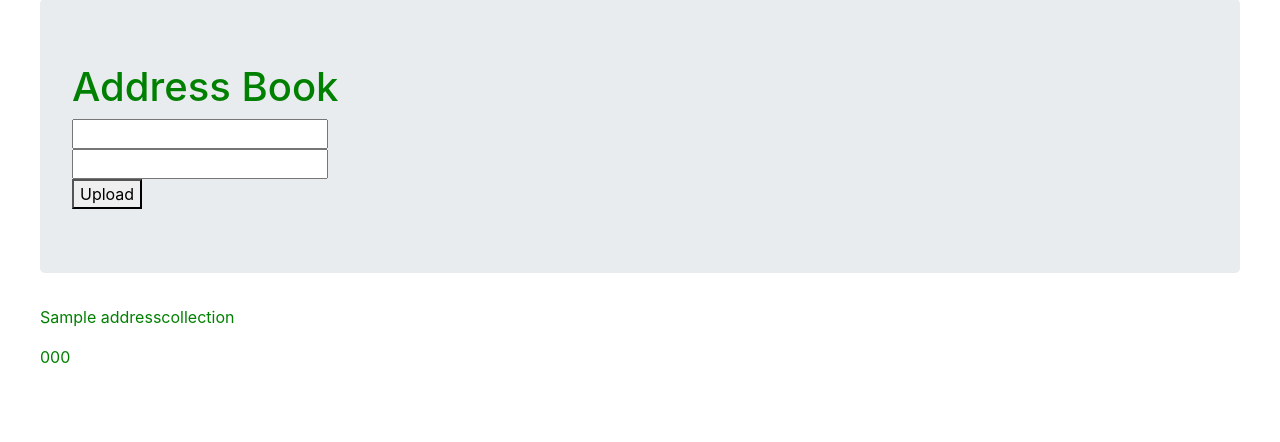
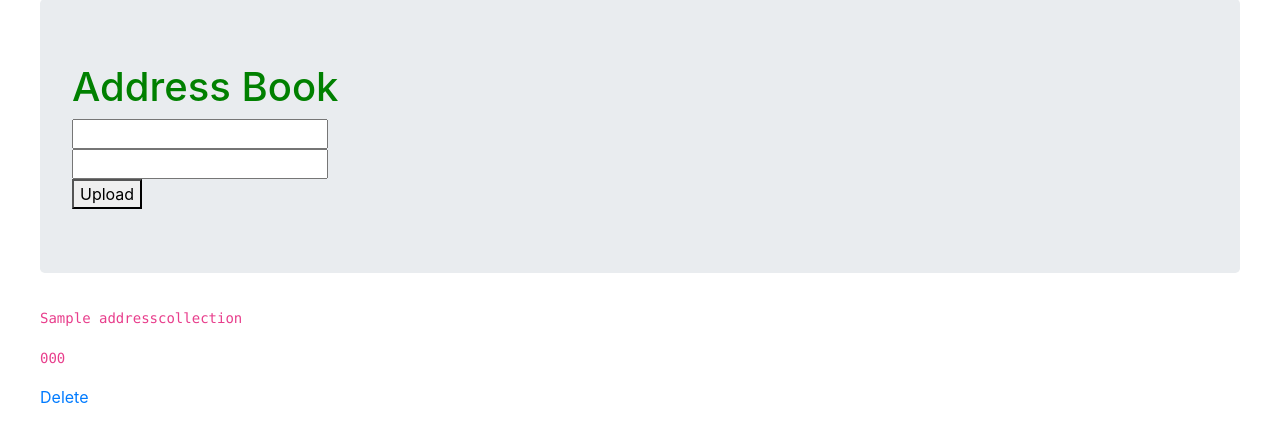
Before and after one commit to richardqlin/Address_Book, a Flask app: page / in a window 1280 px wide. Shown: the part 41-483 px from the top of the page. Run offline with Flask 2, Linux system fonts and the light colour scheme; a database or web service that is not in the repository returns one stand-in record (values such as "Sample title"); some libraries are stand-ins or nearby versions.

Commit message:
'thrid_version'

```diff
--- a/app.py
+++ b/app.py
@@ -1,6 +1,7 @@
 from flask import *
 from flask_bootstrap import Bootstrap
 from flask_pymongo import PyMongo
+from bson.objectid import ObjectId
 
 app = Flask('Address_Book')
 app.config['MONGO_URI'] ='mongodb://localhost:27017/address-book-db'
@@ -14,18 +15,21 @@ mongo = PyMongo(app)
 def address_book():
     if request.method == 'GET':
         doc=[x for x in mongo.db.AddressCollection.find({})]
-        print(doc)
         return render_template('page.html', saveAddress=doc)
 
     elif request.method == 'POST':
         doc = {}
         for item in request.form:
             doc[item]= request.form[item]
-        print(doc)
         mongo.db.AddressCollection.insert_one(doc)
         return redirect('/')
 
-
+@app.route('/delete/<identity>')
+def delete_contact(identity):
+    print(identity)
+    found = mongo.db.AddressCollection.find_one({'_id': ObjectId(identity)})
+    mongo.db.AddressCollection.remove(found)
+    return redirect('/')
 
 
 
--- a/templates/page.html
+++ b/templates/page.html
@@ -25,9 +25,12 @@
 <div>
 
     {% for address in saveAddress %}
-    <p> {{ address['name'] }}</p>
-    <p> {{ address['phone'] }}</p>
+    <div>
+    <p><code> </b>{{ address['name'] }} </code></p>
+    <p> <code> </b>{{ address['phone'] }}</code></p>
 
+    <a href="/delete/{{ address['_id'] }}"> Delete </a>
+</div>
     {% endfor %}
 </div>
 
```
